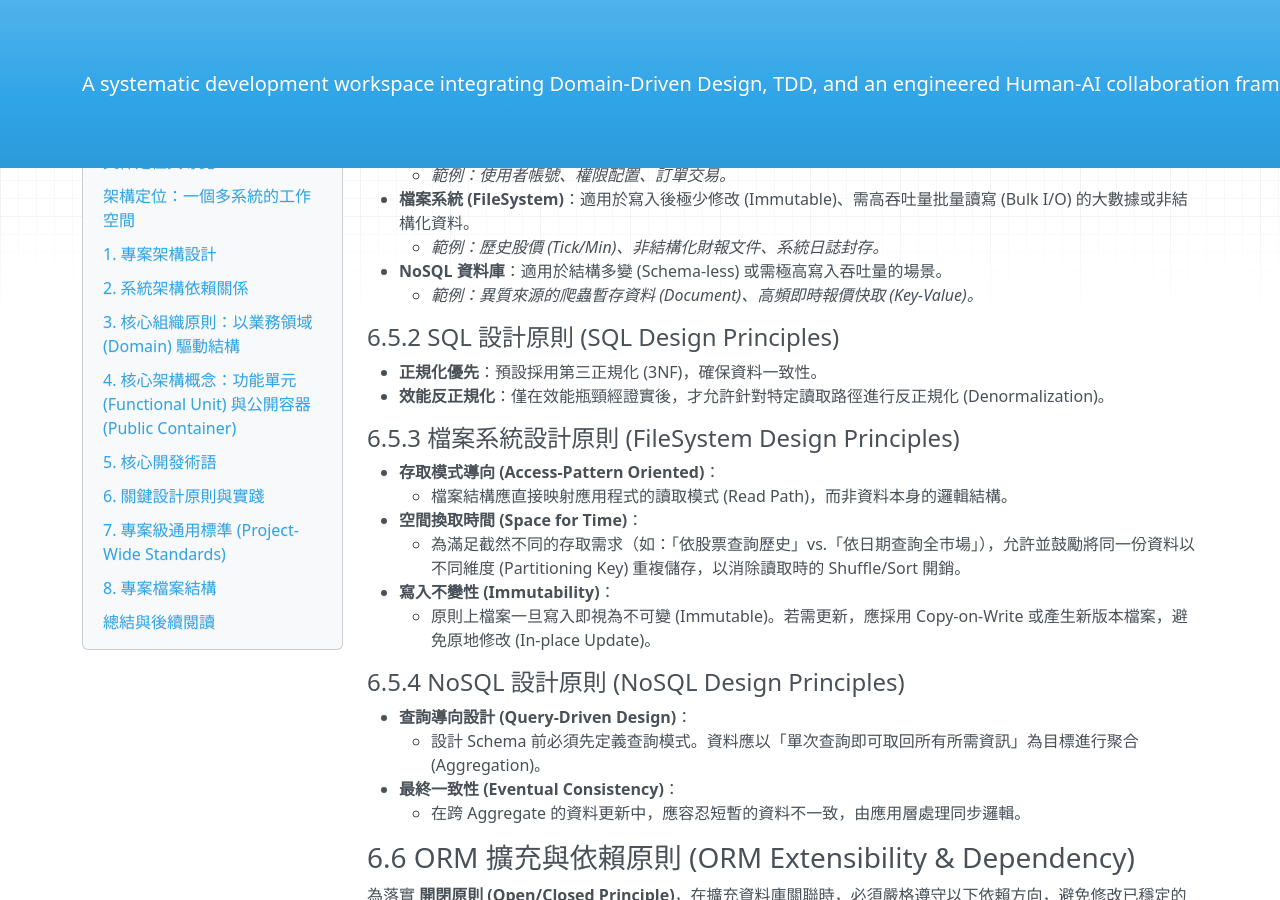
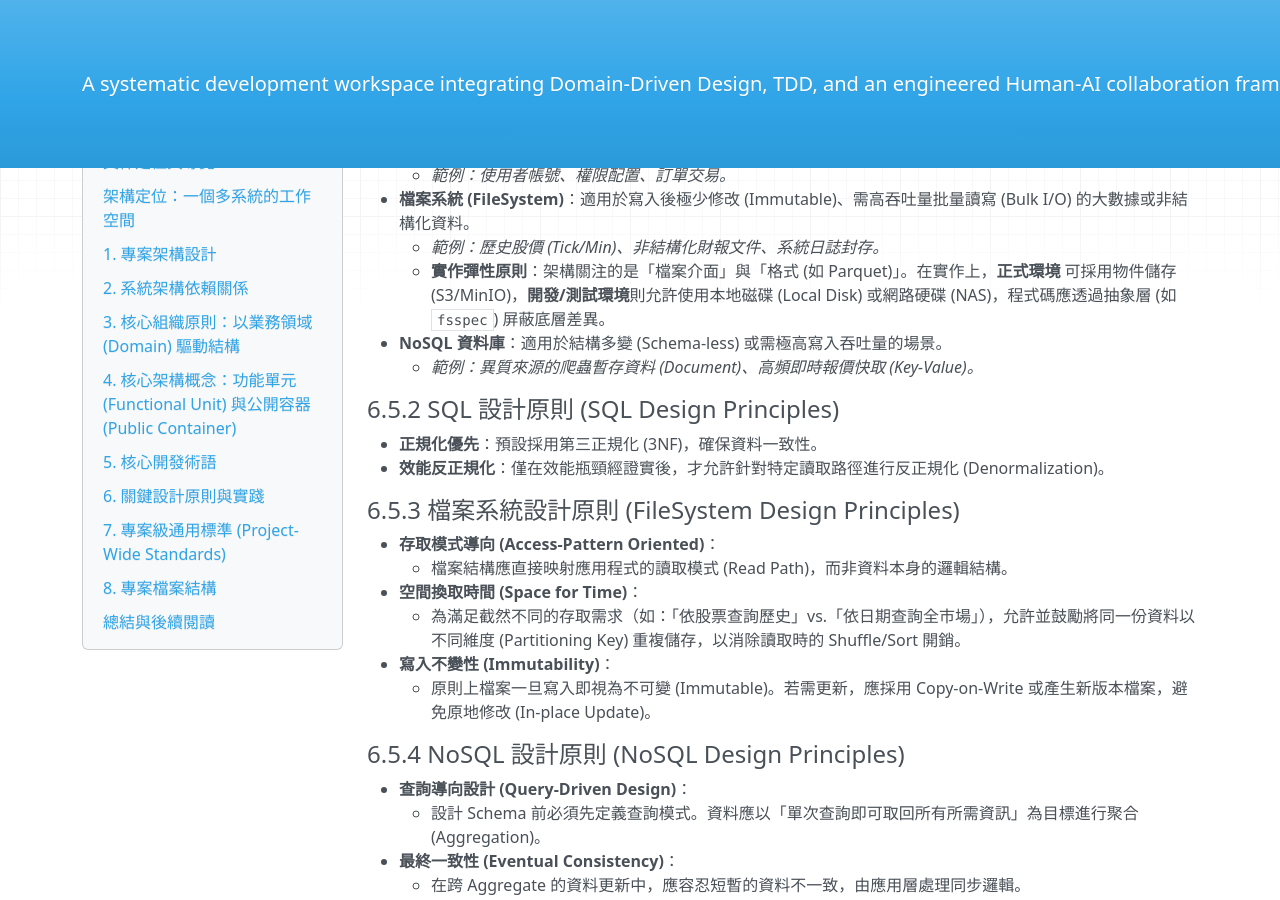
Before and after one commit to Wanini0209/wBiSaProj, an MkDocs documentation site: the page built from docs/PROJECT_DESIGN-ARCHITECTURE.md, in a window 1280 px wide and 900 px high, scrolled down 16819 px. Built offline with MkDocs 1.6.1, drawn with Linux system fonts in a browser that asks for light colours; nearby versions of some CDN libraries.

Commit message:
docs(project): refine storage constraints and terminology in architecture
- Relax FileSystem storage constraints to allow 'Local Disk' or 'NAS'
  in Dev/Test environments, avoiding over-engineering.
- Clarify that 'Object Storage (S3/MinIO)' is a recommendation for
  Production rather than a hard constraint for all environments.
- Update terminology from '生產環境' to '正式環境' to align with local
  usage conventions.

```diff
--- a/docs/PROJECT_DESIGN-ARCHITECTURE.md
+++ b/docs/PROJECT_DESIGN-ARCHITECTURE.md
@@ -791,6 +791,7 @@ graph LR
     * *範例：使用者帳號、權限配置、訂單交易。*
 * **檔案系統 (FileSystem)**：適用於寫入後極少修改 (Immutable)、需高吞吐量批量讀寫 (Bulk I/O) 的大數據或非結構化資料。
     * *範例：歷史股價 (Tick/Min)、非結構化財報文件、系統日誌封存。*
+    * **實作彈性原則**：架構關注的是「檔案介面」與「格式 (如 Parquet)」。在實作上，**正式環境** 可採用物件儲存 (S3/MinIO)，**開發/測試環境**則允許使用本地磁碟 (Local Disk) 或網路硬碟 (NAS)，程式碼應透過抽象層 (如 `fsspec`) 屏蔽底層差異。
 * **NoSQL 資料庫**：適用於結構多變 (Schema-less) 或需極高寫入吞吐量的場景。
     * *範例：異質來源的爬蟲暫存資料 (Document)、高頻即時報價快取 (Key-Value)。*
 
```
